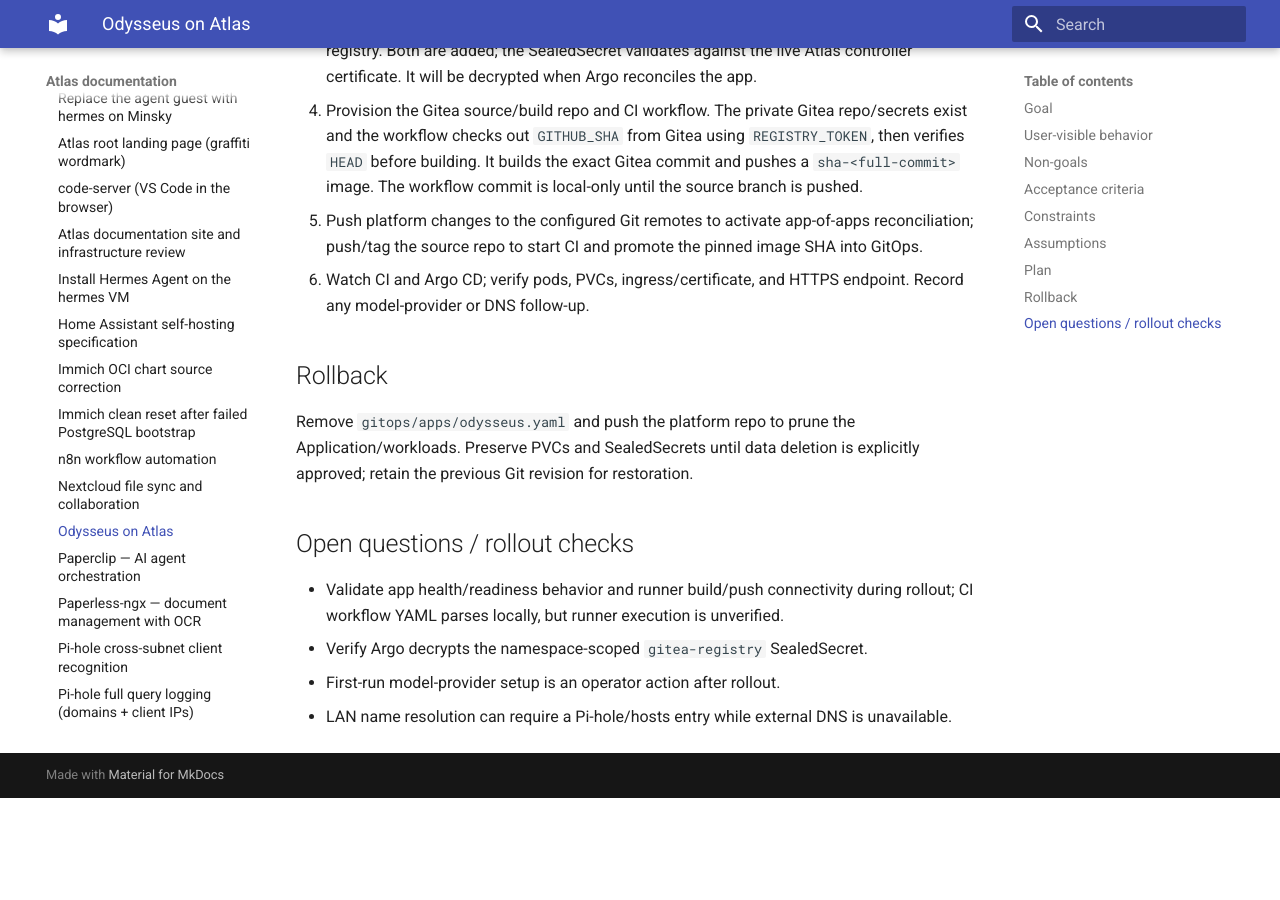
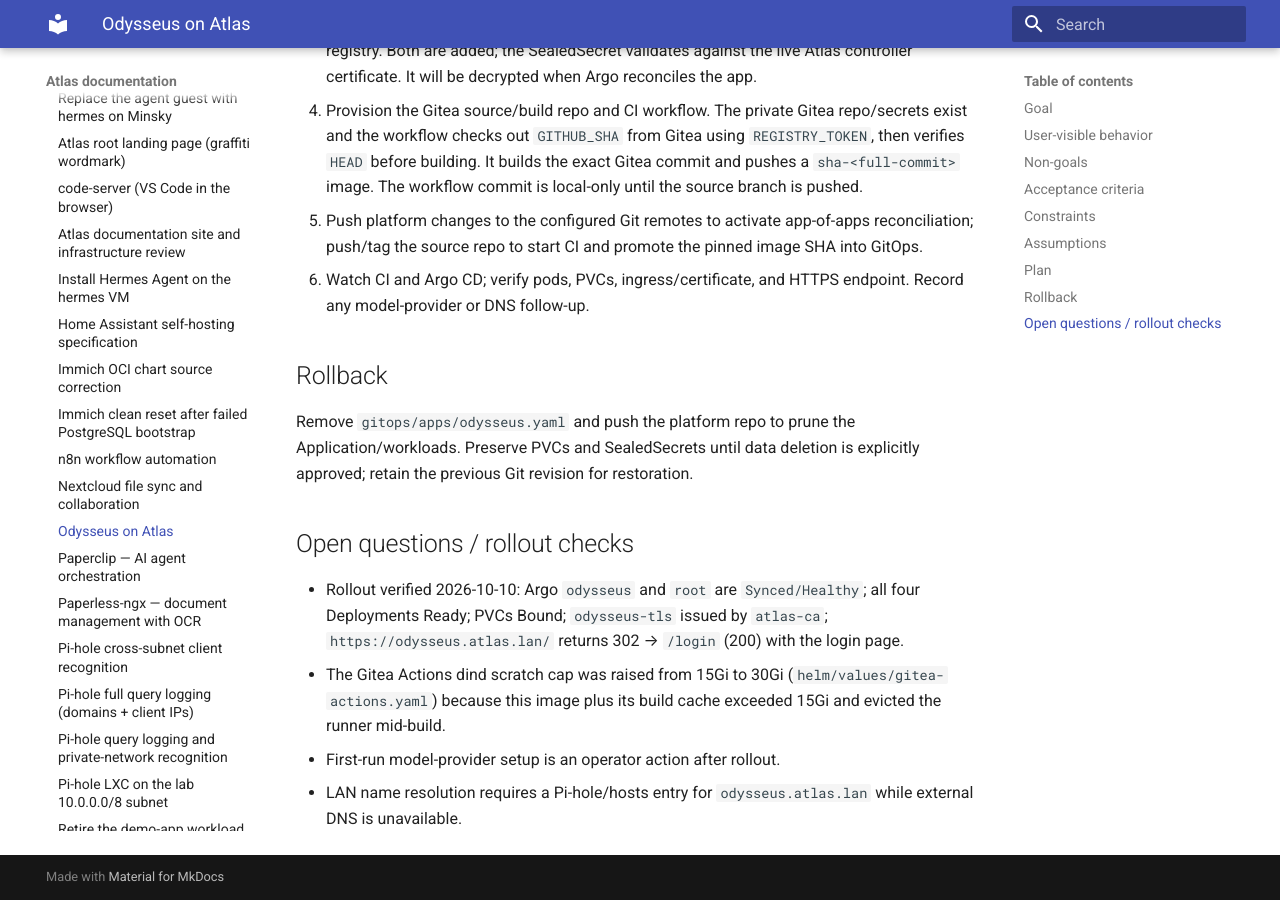
Before and after one commit to 211lab/atlas, an MkDocs documentation site: the page built from docs/specs/odysseus.md, in a window 1280 px wide and 900 px high, scrolled down 2573 px. Built offline with MkDocs 1.6.1 and Material for MkDocs 9.7.7, drawn with Linux system fonts in a browser that asks for light colours; before the commit the page ends 3371 px from its top, so only the background shows below that; some of the changed text lies outside the part shown.

Commit message:
docs: record Odysseus rollout verification

```diff
--- a/docs/specs/odysseus.md
+++ b/docs/specs/odysseus.md
@@ -1,6 +1,6 @@
 # Odysseus on Atlas
 
-Status: draft — deployment in progress
+Status: deployed (2026-10-10)
 Owner: —
 Date: 2026-10-10
 
@@ -111,9 +111,12 @@
 
 ## Open questions / rollout checks
 
-- Validate app health/readiness behavior and runner build/push connectivity during
-  rollout; CI workflow YAML parses locally, but runner execution is unverified.
-- Verify Argo decrypts the namespace-scoped `gitea-registry` SealedSecret.
+- Rollout verified 2026-10-10: Argo `odysseus` and `root` are `Synced/Healthy`;
+  all four Deployments Ready; PVCs Bound; `odysseus-tls` issued by `atlas-ca`;
+  `https://odysseus.atlas.lan/` returns 302 → `/login` (200) with the login page.
+- The Gitea Actions dind scratch cap was raised from 15Gi to 30Gi
+  (`helm/values/gitea-actions.yaml`) because this image plus its build cache
+  exceeded 15Gi and evicted the runner mid-build.
 - First-run model-provider setup is an operator action after rollout.
-- LAN name resolution can require a Pi-hole/hosts entry while external DNS is
-  unavailable.
+- LAN name resolution requires a Pi-hole/hosts entry for `odysseus.atlas.lan`
+  while external DNS is unavailable.
```
